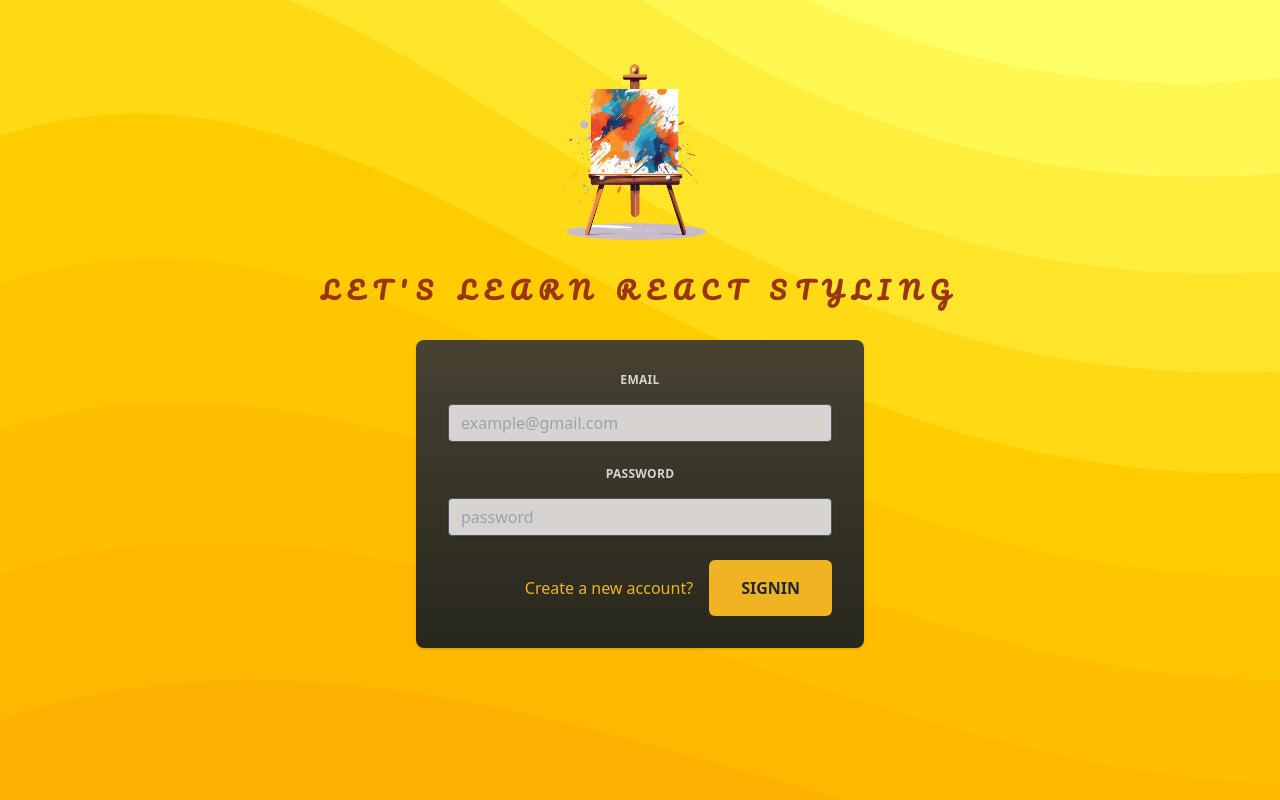
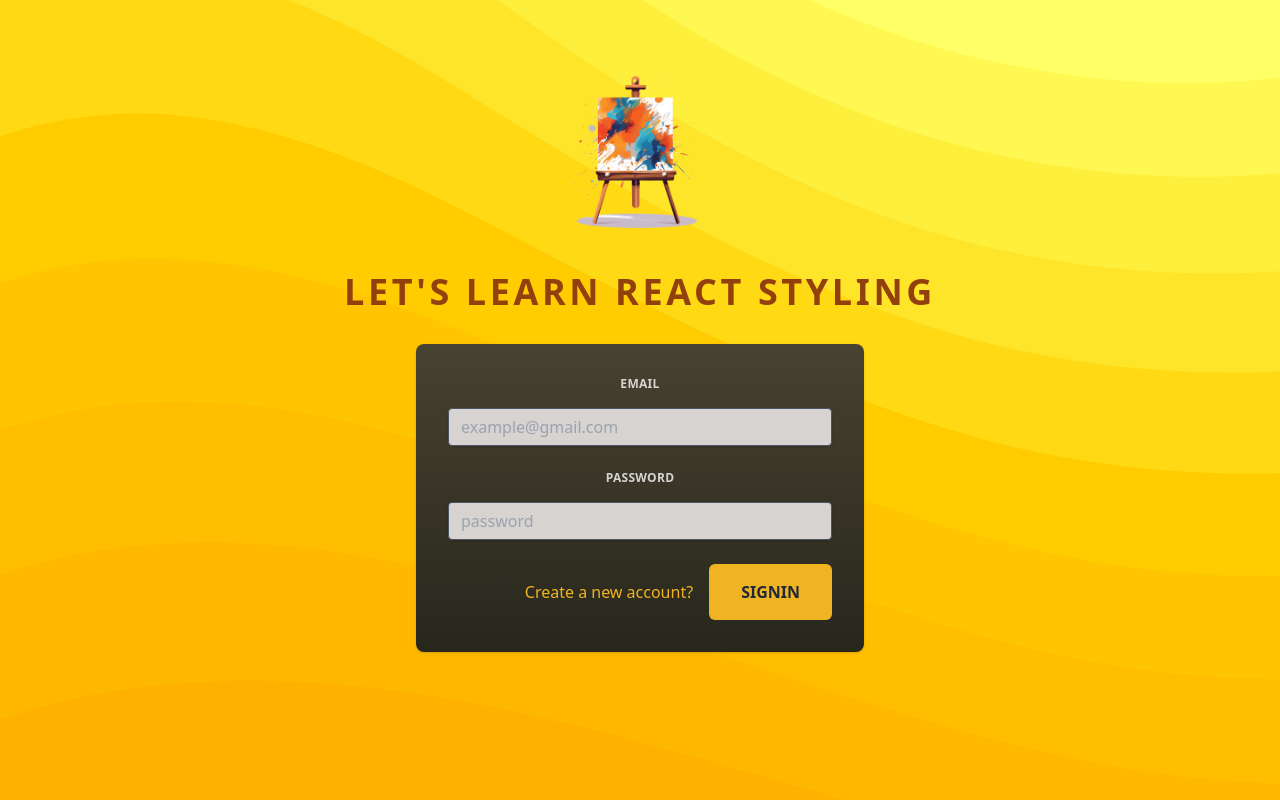
Before and after one commit to arun-r1147/How-to-style-React-app, a React (Vite) app: page / in a window 1280 px wide. Built offline with nearby package versions, Linux system fonts and the light colour scheme.

Commit message:
FIX :: Update Header component with tailwind css

```diff
--- a/src/components/Header.component.tsx
+++ b/src/components/Header.component.tsx
@@ -1,52 +1,17 @@
 import { FC } from "react";
-import logo from "../../public/logo.png";
-import { styled } from "styled-components";
-
-const Headers = styled.header`
-  display: flex;
-  flex-direction: column;
-  align-items: center;
-  justify-content: center;
-  margin-top: 2rem;
-  margin-bottom: 2rem;
-  & img {
-    object-fit: contain;
-    margin-bottom: 2rem;
-    width: 11rem;
-    height: 11rem;
-  }
-
-  & h2 {
-    font-size: 1.5rem;
-    font-weight: 600;
-    letter-spacing: 0.4em;
-    text-align: center;
-    text-transform: uppercase;
-    color: #9a3412;
-    font-family: "Pacifico", cursive;
-    margin: 0;
-  }
-
-  & p {
-    text-align: center;
-    color: #a39191;
-    margin: 0;
-  }
-
-  @media (max-width: 768px) {
-    margin-bottom: 4rem;
-
-    & h2 {
-      font-size: 2.25rem;
-    }
-  }
-`;
+import logo from "/logo.png";
 
 export const Header: FC = () => {
   return (
-    <Headers>
-      <img src={logo} alt="canvas image" />
-      <h2>Let's learn React Styling</h2>
-    </Headers>
+    <header className="flex flex-col justify-center items-center mt-8 mb-8">
+      <img
+        className="object-contain mb-8 w-44 h-44 p-3"
+        src={logo}
+        alt="canvas image"
+      />
+      <h2 className="text-4xl font-semibold text-center m-0 uppercase text-amber-800 tracking-widest font-title">
+        Let's learn React Styling
+      </h2>
+    </header>
   );
 };
```
